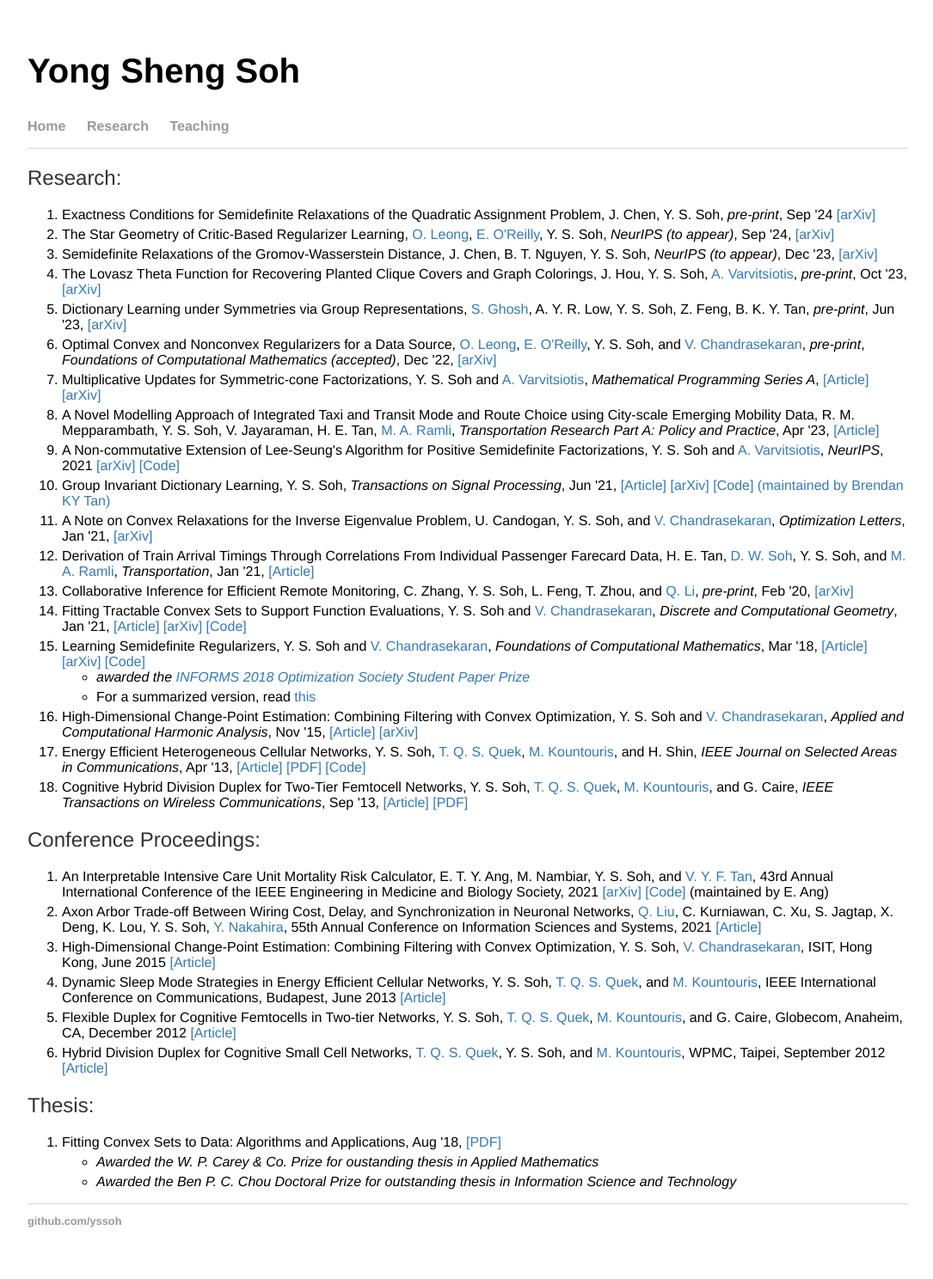
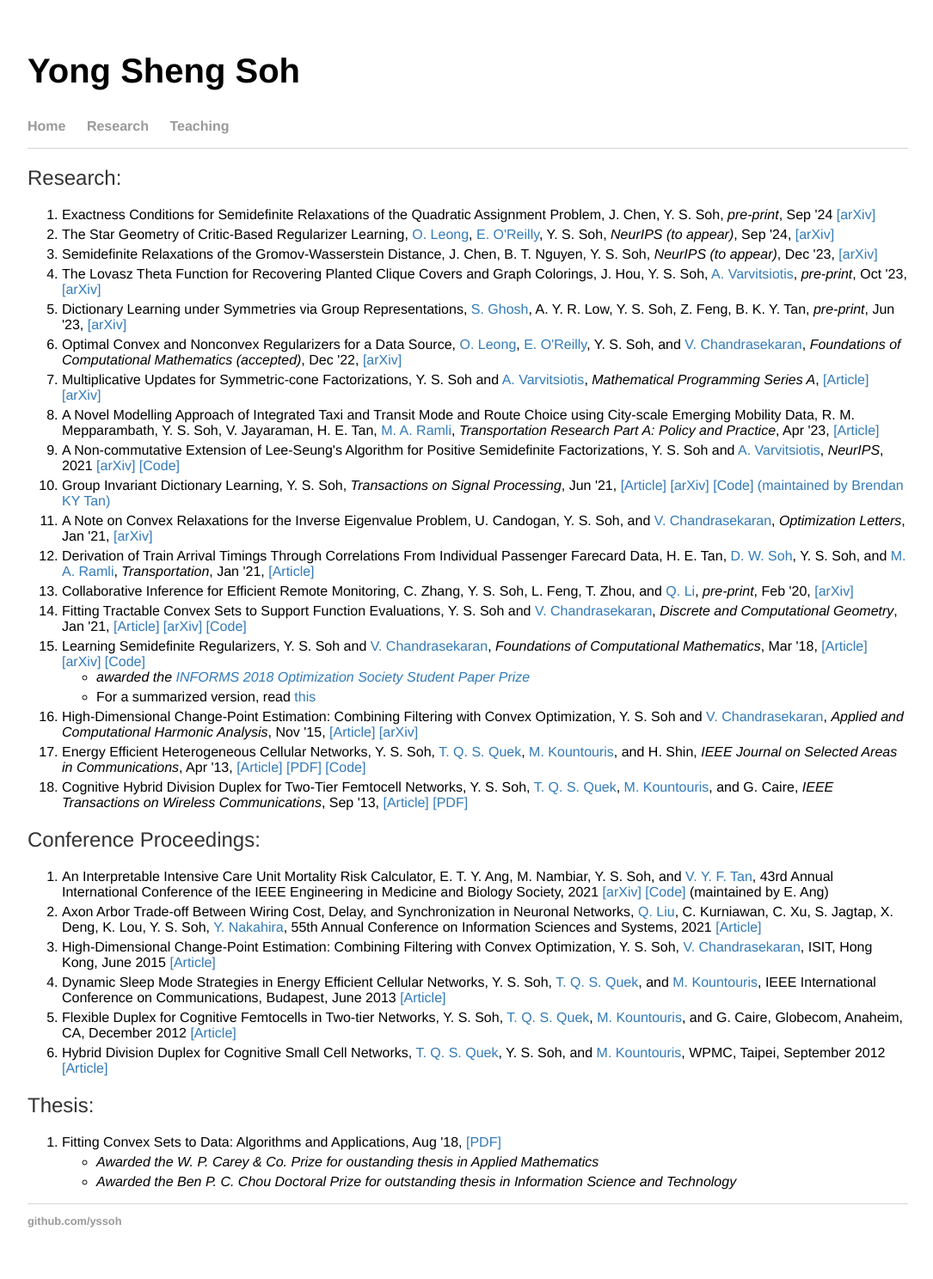
Before and after one commit to yssoh/yssoh.github.io, a Jekyll site: the page built from research/index.html, in a window 1280 px wide. Shown: the whole page at 86% size, without its empty margins (96-1181 px from the left). Built offline with Jekyll 4.4.1, drawn with Linux system fonts in a browser that asks for light colours.

Commit message:
Update index.html

```diff
--- a/research/index.html
+++ b/research/index.html
@@ -11,7 +11,7 @@ title: Yong Sheng Soh
 	<li>Semidefinite Relaxations of the Gromov-Wasserstein Distance, J. Chen, B. T. Nguyen, Y. S. Soh, <i>NeurIPS (to appear)</i>, Dec '23, <a href = "https://arxiv.org/pdf/2312.14572">[arXiv]</a></li>
 	<li>The Lovasz Theta Function for Recovering Planted Clique Covers and Graph Colorings, J. Hou, Y. S. Soh, <a href ="https://sites.google.com/site/antoniosvarvitsiotis/">A. Varvitsiotis</a>, <i>pre-print</i>, Oct '23, <a href = "https://arxiv.org/abs/2310.00257">[arXiv]</a></li>
 	<li>Dictionary Learning under Symmetries via Group Representations, <a href ="https://subhro-ghosh.github.io/">S. Ghosh</a>, A. Y. R. Low, Y. S. Soh, Z. Feng, B. K. Y. Tan, <i>pre-print</i>, Jun '23, <a href = "https://arxiv.org/abs/2305.19557">[arXiv]</a></li>
-	<li>Optimal Convex and Nonconvex Regularizers for a Data Source, <a href ="https://www.oscarleong.com/">O. Leong</a>, <a href ="https://sites.google.com/view/eliza-oreilly/home">E. O'Reilly</a>, Y. S. Soh, and <a href ="http://users.cms.caltech.edu/~venkatc/">V. Chandrasekaran</a>, <i>pre-print</i>, <i>Foundations of Computational Mathematics (accepted)</i>, Dec '22, <a href = "https://arxiv.org/abs/2212.13597">[arXiv]</a></li>
+	<li>Optimal Convex and Nonconvex Regularizers for a Data Source, <a href ="https://www.oscarleong.com/">O. Leong</a>, <a href ="https://sites.google.com/view/eliza-oreilly/home">E. O'Reilly</a>, Y. S. Soh, and <a href ="http://users.cms.caltech.edu/~venkatc/">V. Chandrasekaran</a>, <i>Foundations of Computational Mathematics (accepted)</i>, Dec '22, <a href = "https://arxiv.org/abs/2212.13597">[arXiv]</a></li>
 	<li>Multiplicative Updates for Symmetric-cone Factorizations, Y. S. Soh and <a href ="https://sites.google.com/site/antoniosvarvitsiotis/">A. Varvitsiotis</a>, <i>Mathematical Programming Series A</i>, <a href = "https://link.springer.com/article/10.1007/s10107-023-02015-6">[Article]</a> <a href = "https://arxiv.org/abs/2108.00740">[arXiv]</a></li>
 	<li>A Novel Modelling Approach of Integrated Taxi and Transit Mode and Route Choice using City-scale Emerging Mobility Data, R. M. Mepparambath, Y. S. Soh, V. Jayaraman, H. E. Tan, <a href ="https://scholar.google.com.sg/citations?user=VXEBYUAAAAAJ&hl=en">M. A. Ramli</a>, <i>Transportation Research Part A: Policy and Practice</i>, Apr '23, <a href = "https://www.sciencedirect.com/science/article/abs/pii/S0965856423000356">[Article]</a> </li>
 	<li>A Non-commutative Extension of Lee-Seung's Algorithm for Positive Semidefinite Factorizations, Y. S. Soh and <a href ="https://sites.google.com/site/antoniosvarvitsiotis/">A. Varvitsiotis</a>, <i>NeurIPS</i>, 2021 <a href = "https://arxiv.org/abs/2106.00293">[arXiv]</a> <a href = "https://github.com/yssoh/PSD_MM">[Code]</a></li>
```
